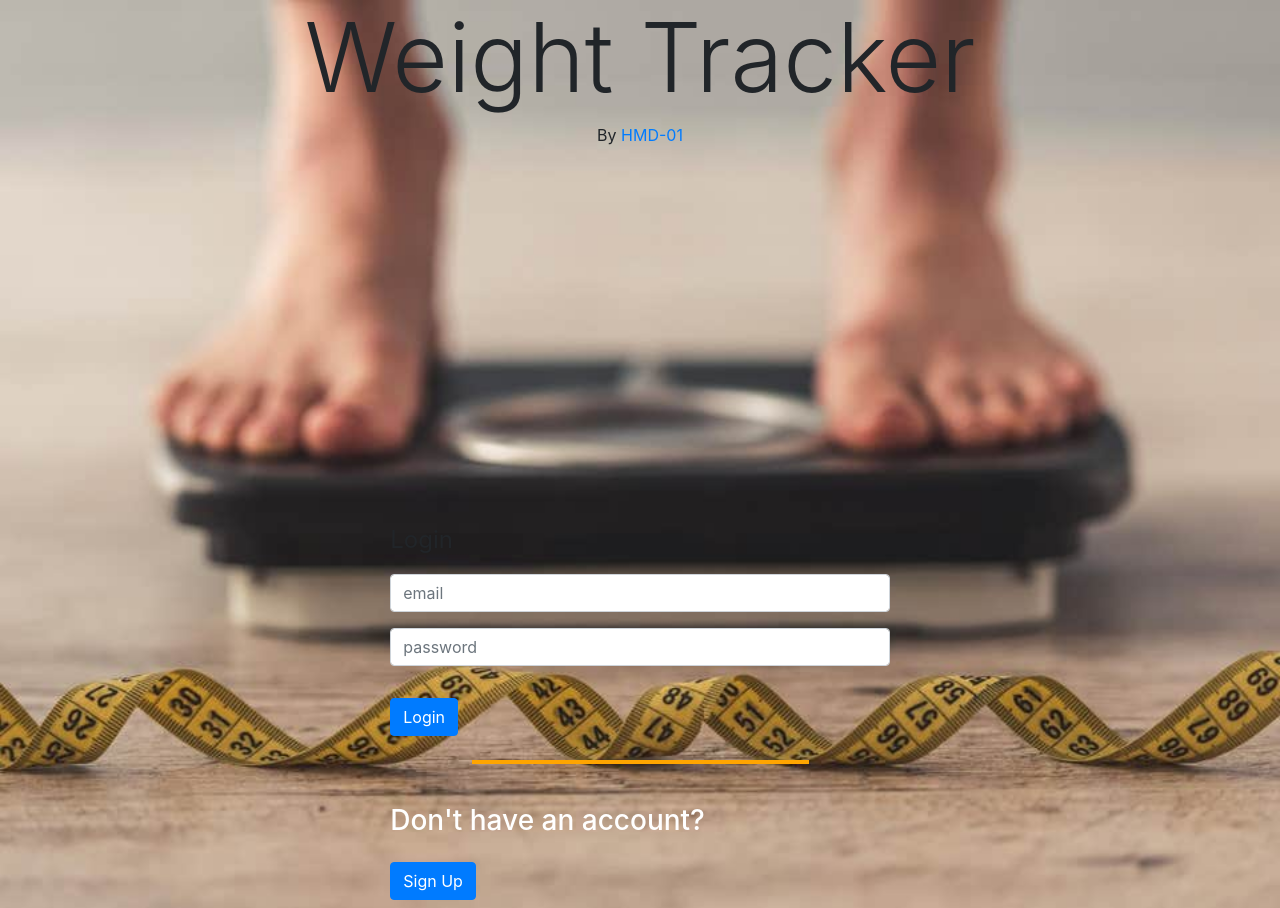
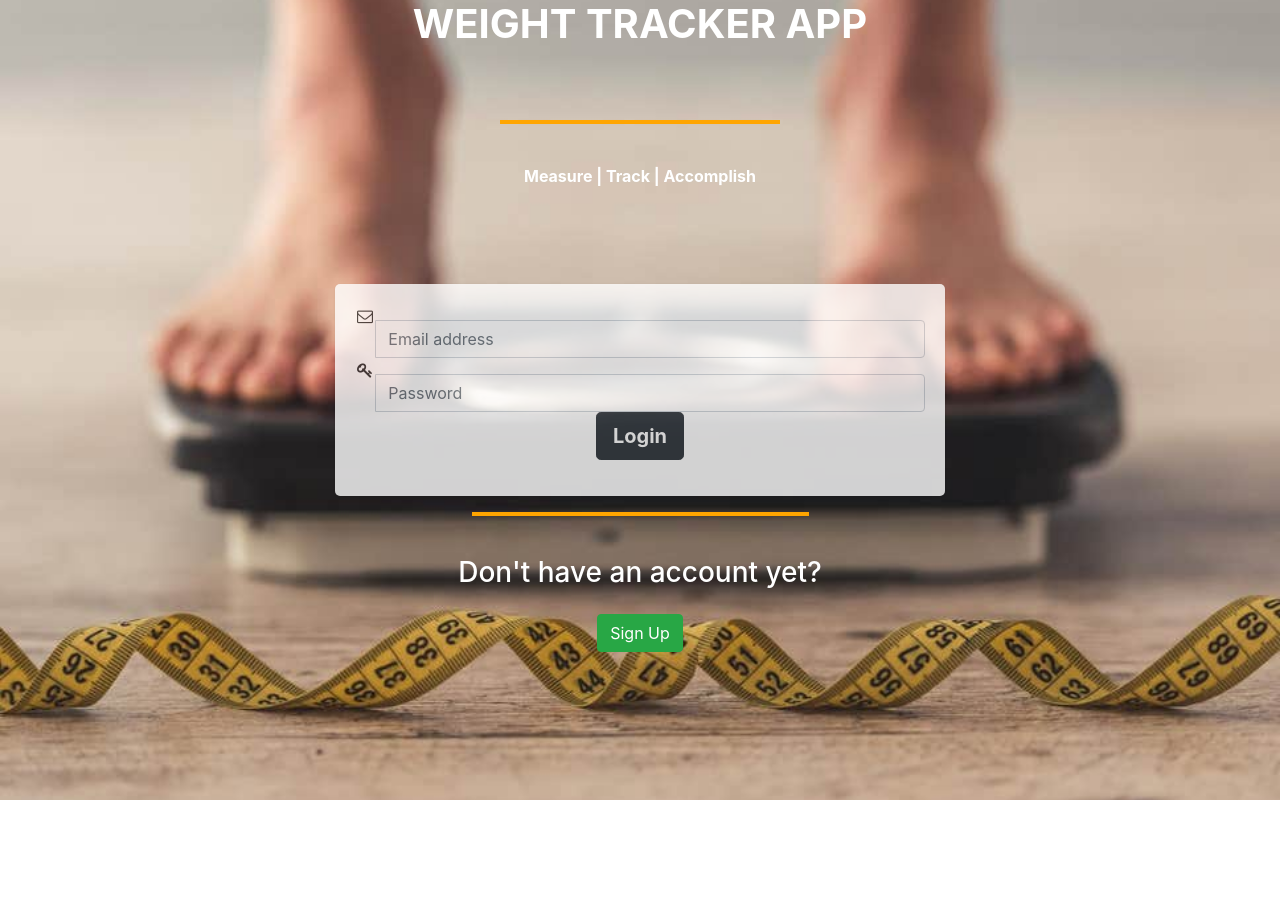
Before and after one commit to HMD-01/Weight-Tracker-App, a plain HTML site: page login.html in a window 1280 px wide. After the commit the page ends 800 px from the top, so only its background shows below. Drawn offline with nearby package versions, Linux system fonts and the light colour scheme.

Commit message:
1. Background was restyled to cover the whole page 2. All forms was Boxed was boxed, given an opaque background, and centered on the page 3. attempt was made to use font awesome icon on the login form, however the alignment is still off 4. Header was added to both index and login page

```diff
--- a/css/style.css
+++ b/css/style.css
@@ -1,35 +1,27 @@
-body {
-    background-image: url("/images/weight-background.jpg");
-    background-repeat: no-repeat;
+body{
+    background: url(/images/weight-background.jpg) no-repeat center center fixed;
+    /* background: linear-gradient(to bottom, purple 0%, pink 100%) no-repeat center center fixed; */
     background-size: cover;
+    opacity: 1;
+    color: #fff;
 }
 
-.header {
-    /* position: relative; */
-    width: 100vw;
-    height: 300px;
+.signUp-form, .login-form{
+    box-sizing: border-box;
+    background-color: #fff;
+    color: #333;
+    box-shadow: 0 1px 3px 0 rgba(0, 0, 0, 0.1);
     text-align: center;
-    /* background: url(/images/header.jpg);
-    color: #fff; */
-  }
-
-
-.signUp-form, .loginLink, .login-Form, .signUpLink{
-    display: block;
-    max-width: 45%;
+    border-radius: 5px;
+    padding: 20px;
+    opacity: 0.8;
+    max-width: 55%;
     margin: 0 auto;
 }
 
-@media (max-width:600px){
-    .signUp-form, .loginLink, .login-Form, .signUpLink{
-        margin: 0 auto;
-        max-width: 75%;
-    }
-
-}
-
-.login-Form{
-    margin-top: 20%;
+.loginLink{
+    margin: 0 auto;
+    text-align: center;
 }
 
 input{
--- a/login.html
+++ b/login.html
@@ -4,61 +4,79 @@
     <meta charset="UTF-8" />
     <meta name="viewport" content="width=device-width, initial-scale=1.0" />
     <meta http-equiv="X-UA-Compatible" content="ie=edge" />
-    <title>Login | Weight Tracker</title>
+    <title>Home | Weight Tracker</title>
+    <link
+      href="https://fonts.googleapis.com/css?family=Merriweather&display=swap"
+      rel="stylesheet"
+    />
+    <link
+      href="https://stackpath.bootstrapcdn.com/font-awesome/4.7.0/css/font-awesome.min.css"
+      rel="stylesheet"
+      integrity="sha384-wvfXpqpZZVQGK6TAh5PVlGOfQNHSoD2xbE+QkPxCAFlNEevoEH3Sl0sibVcOQVnN"
+      crossorigin="anonymous"
+    />
     <link
       rel="stylesheet"
       href="https://stackpath.bootstrapcdn.com/bootstrap/4.4.1/css/bootstrap.min.css"
-      integrity="sha384-Vkoo8x4CGsO3+Hhxv8T/Q5PaXtkKtu6ug5TOeNV6gBiFeWPGFN9MuhOf23Q9Ifjh"
-      crossorigin="anonymous"
     />
-    <script
-      src="https://stackpath.bootstrapcdn.com/bootstrap/4.4.1/js/bootstrap.min.js"
-      integrity="sha384-wfSDF2E50Y2D1uUdj0O3uMBJnjuUD4Ih7YwaYd1iqfktj0Uod8GCExl3Og8ifwB6"
-      crossorigin="anonymous"
-    ></script>
-    <!-- <link rel="stylesheet" href="bootstrap/css/bootstrap.min.css" /> -->
+    <script src="https://stackpath.bootstrapcdn.com/bootstrap/4.4.1/js/bootstrap.min.js"></script>
     <link rel="stylesheet" href="css/style.css" />
   </head>
   <body>
-    <header class="header" id="header1">
-      <div class="center">
-        <div class="caption">
-          <h2 class="title display-1">Weight Tracker</h2>
-          <p class="text">By <a href="http://www.github.com/HMD-01">HMD-01</a></p>
+    <header class="masthead text-center text-white d-flex">
+      <div class="container my-auto">
+        <div class="row">
+          <div class="col-lg-10 mx-auto">
+            <h1 class="text-uppercase"><strong>weight tracker App</strong></h1>
+            <br /><br />
+            <hr />
           </div>
+        </div>
+        <div class="col-lg-8 mx-auto">
+          <p class="text-faded mb-5">
+            <br /><strong>Measure | Track | Accomplish</strong><br /><br />
+          </p>
+        </div>
       </div>
+      <br />
     </header>
     <div class="container">
-      <div class="login-Form">
-        <form action="" method="post">
-          <div class="form-group">
-            <legend>Login</legend>
+      <br />
+      <div class="login-form" id="signUp-form">
+        <div class="form-group">
+          <div class="input-group margin-bottom-sm">
+            <span class="input-group-addon"
+              ><i class="fa fa-envelope-o fa-fw"></i
+            ></span>
             <input
               class="form-control"
-              type="email"
-              placeholder="email"
-              name=""
-              id=""
-              required
+              type="text"
+              placeholder="Email address"
             />
+          </div>
+          <div class="input-group">
+            <span class="input-group-addon"
+              ><i class="fa fa-key fa-fw"></i
+            ></span>
             <input
               class="form-control"
               type="password"
-              placeholder="password"
-              name=""
-              id=""
-              required
+              placeholder="Password"
             />
-            <input class="btn btn-primary mb-2" type="button" value="Login" /><br>
           </div>
-        </form>
+          <div class="form-group">
+            <button class="btn btn-dark btn-lg login-btn" type="submit">
+              <strong>Login</strong>
+            </button>
+          </div>
+        </div>
       </div>
       <hr />
       <br />
-      <div class="signUpLink">
-        <h3 style="color: #fff;">Don't have an account?</h3>
-        <a href="index.html">
-          <input class="btn btn-primary mb-2" type="button" value="Sign Up" />
+      <div class="loginLink">
+        <h3 style="color: #fff;">Don't have an account yet?</h3>
+        <a href="login.html">
+          <input type="button" class="btn btn-success mb-2" value="Sign Up" />
         </a>
       </div>
     </div>
```
Also changed, not shown: index.html (+29 -26 lines).
